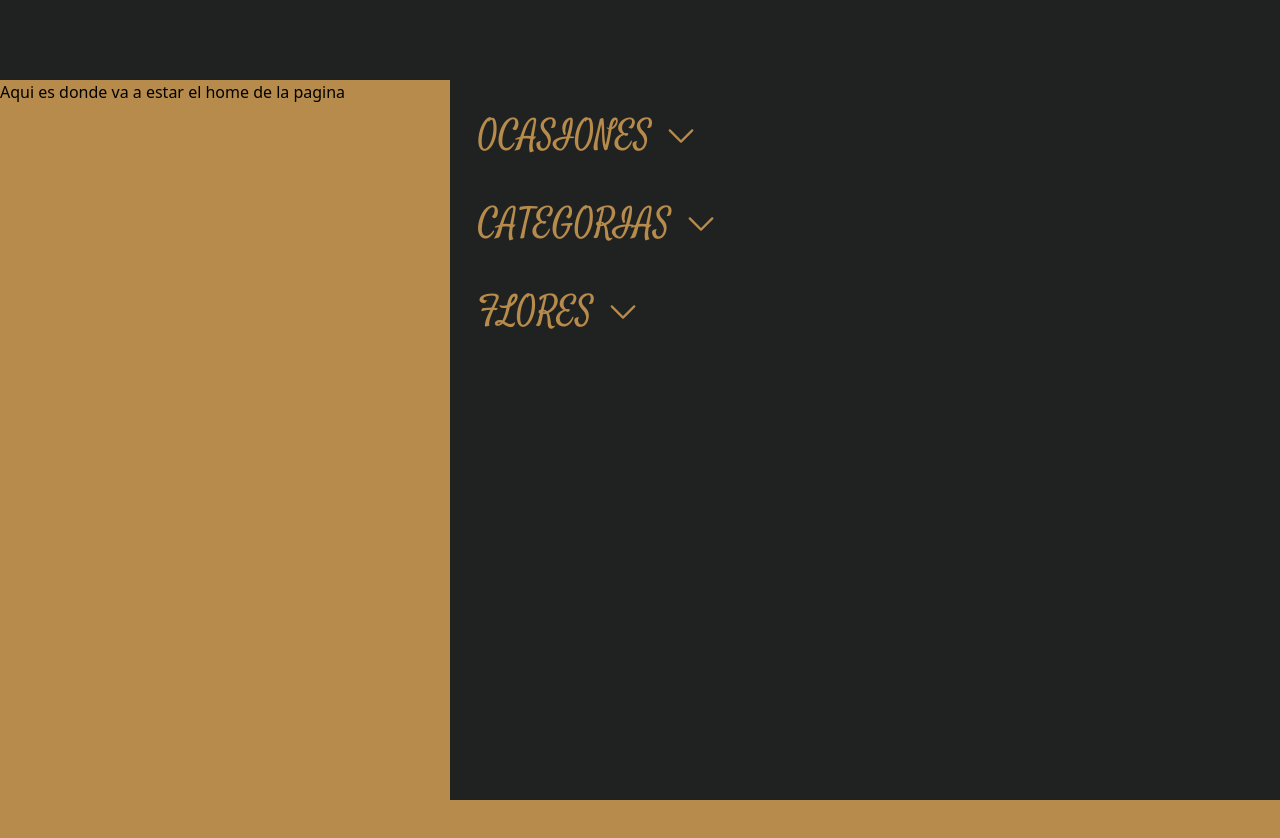
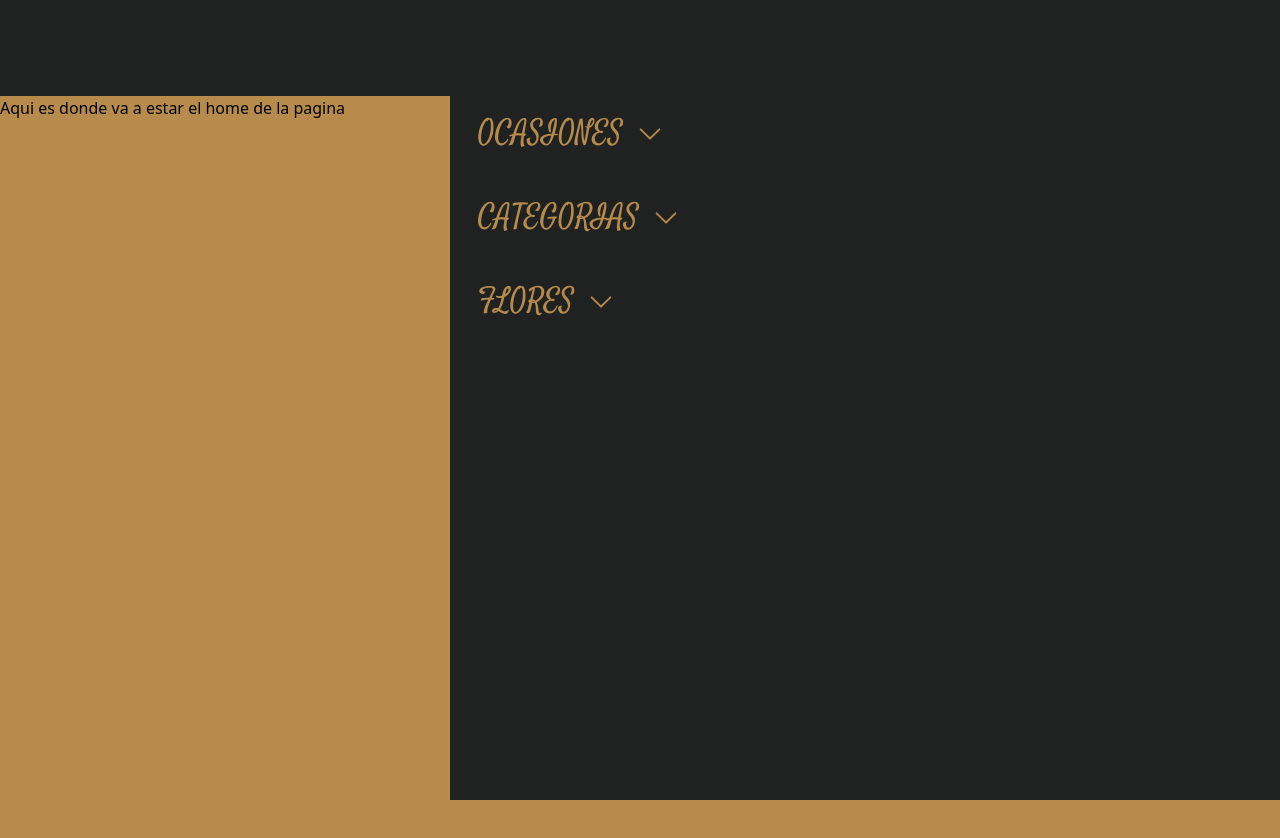
Before and after one commit to Alejandrodiaz562/flowershop-front, a React (Vite) app: page / in a window 1280 px wide. Shown: the top 838 px of the page. Built offline with nearby package versions, Linux system fonts and the light colour scheme.

Commit message:
second commit

```diff
--- a/src/components/NavBar.jsx
+++ b/src/components/NavBar.jsx
@@ -21,7 +21,7 @@ const NavBar = ({items, occasions, categories, flowers}) => {
     const navClass = (`
         bg-myblack
         w-screen
-        h-[10vh]
+        h-[12vh]
         flex
         items-center
         justify-center
@@ -120,7 +120,7 @@ const NavBar = ({items, occasions, categories, flowers}) => {
             >
                 <h1 className={`
                         font-satisfy
-                        text-4xl
+                        text-3xl
                         font-bold
                         text-mygold`
                     }
@@ -130,7 +130,7 @@ const NavBar = ({items, occasions, categories, flowers}) => {
                 <span
                     className={`
                         font-amatic
-                        text-2xl
+                        text-xl
                         text-white
                         tracking-widest`
                     }
@@ -157,16 +157,11 @@ const NavBar = ({items, occasions, categories, flowers}) => {
             >
                 <button
                     className={
-                        `${isOpen
-                            ? (`
-                                text-4xl
-                                absolute
-                                right-10
-                                top-9
-                                text-white
-                                `)
-                            : 'hidden'
-                        }`
+                        `ext-3xl
+                        absolute
+                        right-10
+                        top-9
+                        text-white`
                     }
                     onClick={toggleMenu}
                 >
@@ -180,7 +175,7 @@ const NavBar = ({items, occasions, categories, flowers}) => {
                             className={`
                                 my-4
                                 ml-7
-                                text-4xl
+                                text-3xl
                                 font-satisfy`
                             }
                         >
```
